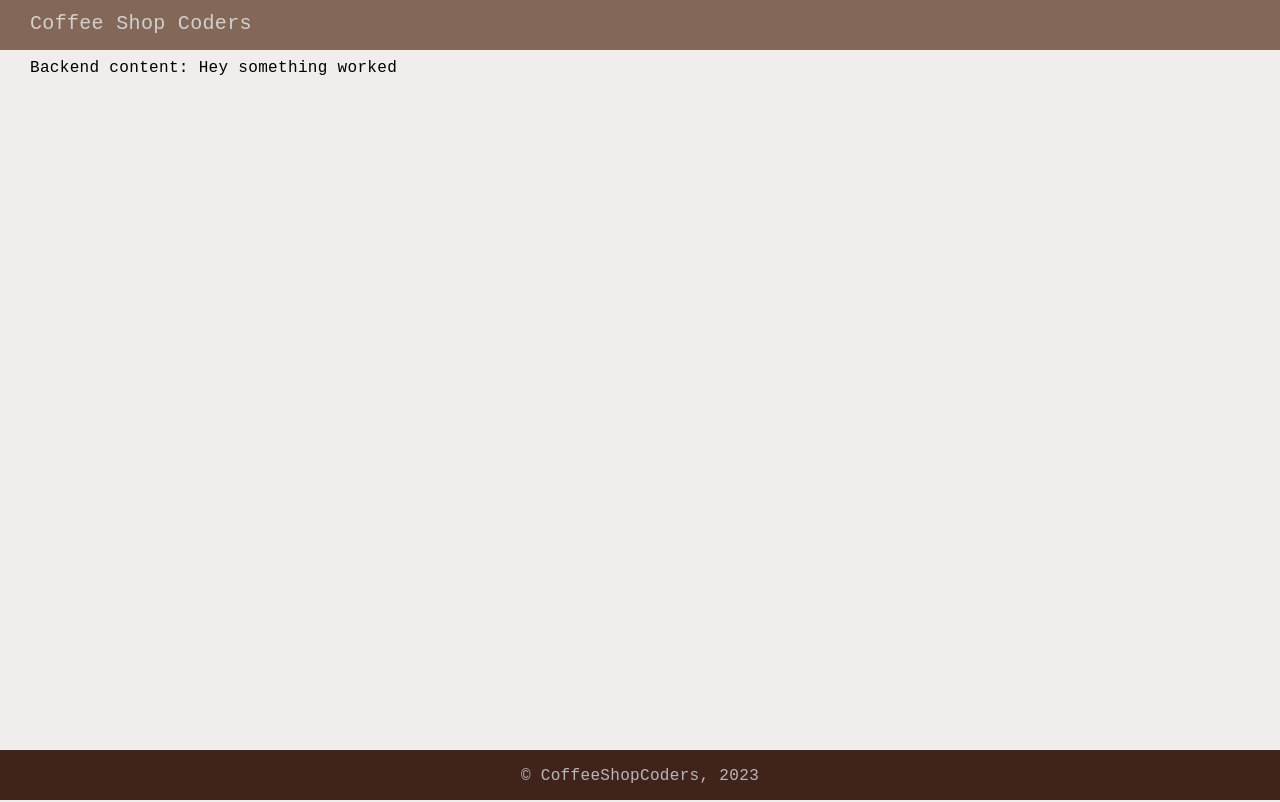
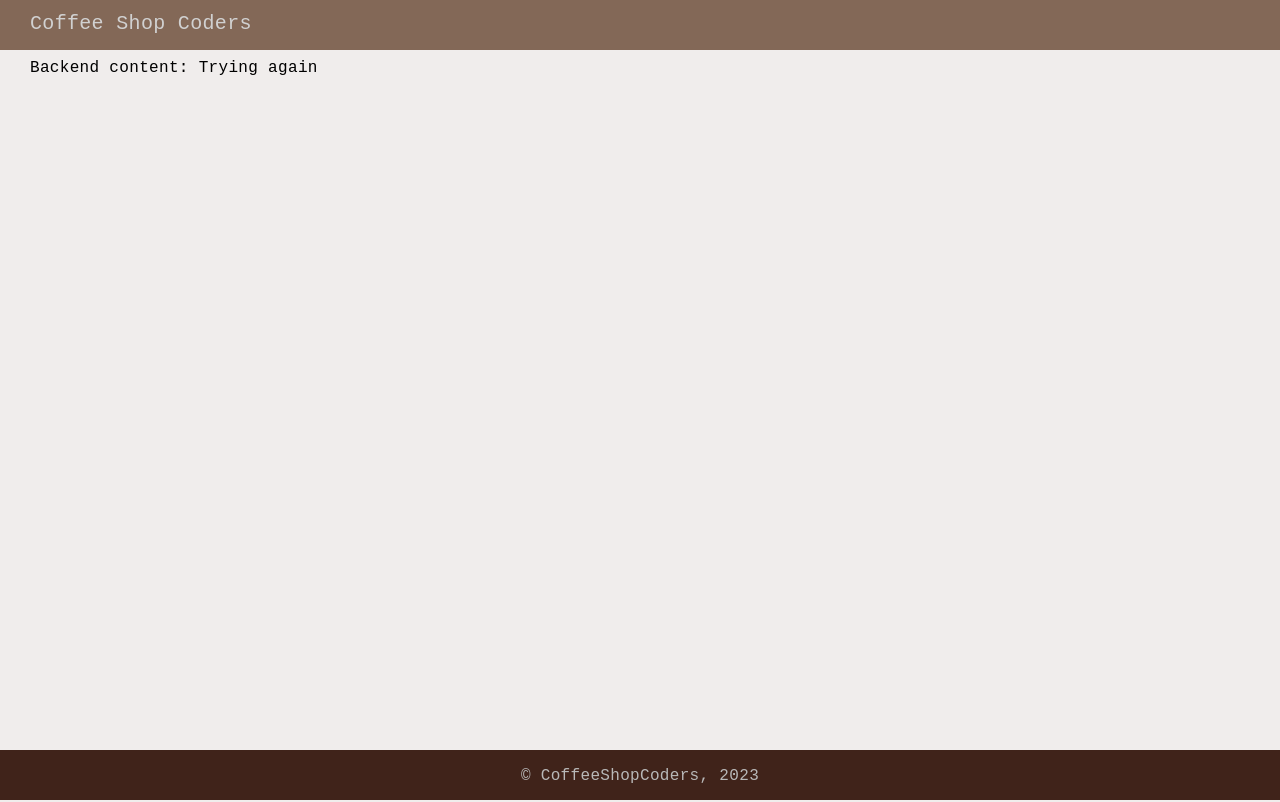
Before and after one commit to Trevor-Fagan/CoffeeShopCoders, a React (Create React App) app in the folder frontend/: page / in a window 1280 px wide. Built offline with nearby package versions, Linux system fonts and the light colour scheme; no server answers.

Commit message:
Testing frontend changes with ci (#29)
* Spacing change to trigger workflow

* Fixed linting issue

* Linting issue

* Updated CI

* New-pr

* Added caption

* Made frontend changes

* Updated frontend again

```diff
--- a/frontend/src/App.js
+++ b/frontend/src/App.js
@@ -30,7 +30,7 @@ function App() {
       <div className="main-content">
         Backend content: {data}
 
-        Hey something worked
+        Trying again
       </div>
 
       <div className="footer">
```
